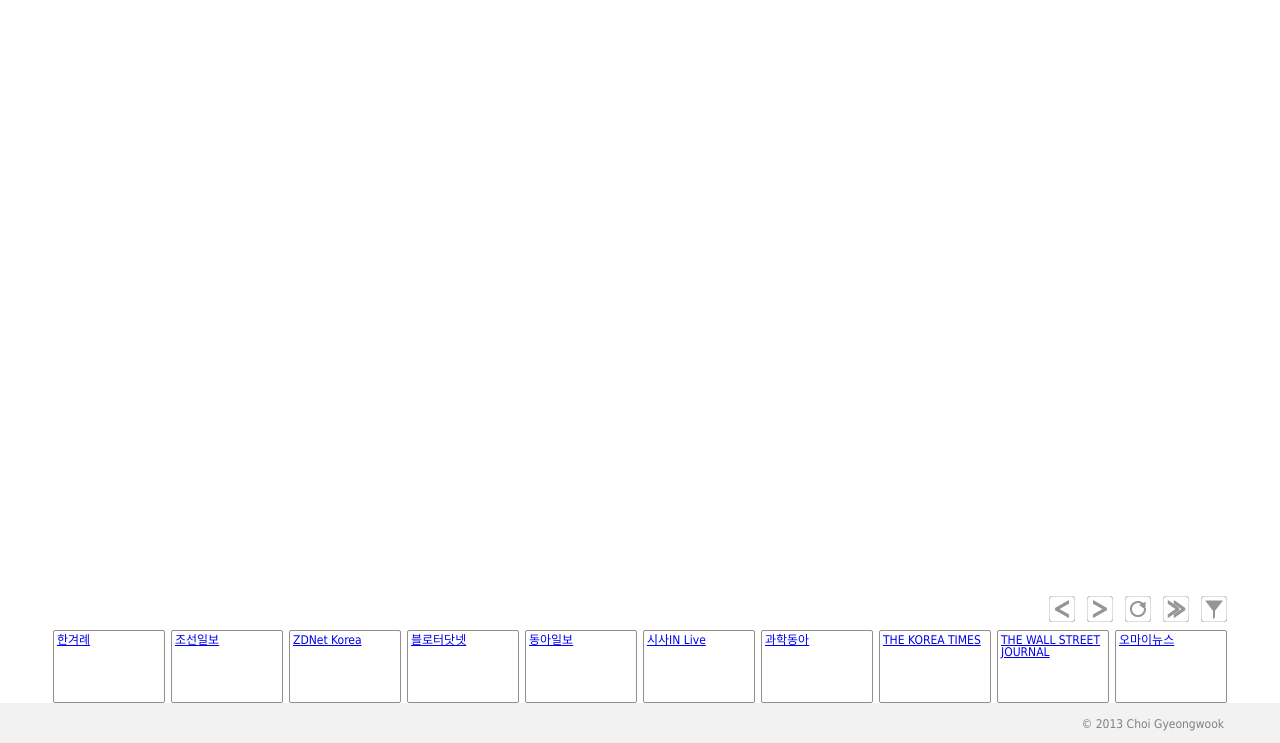
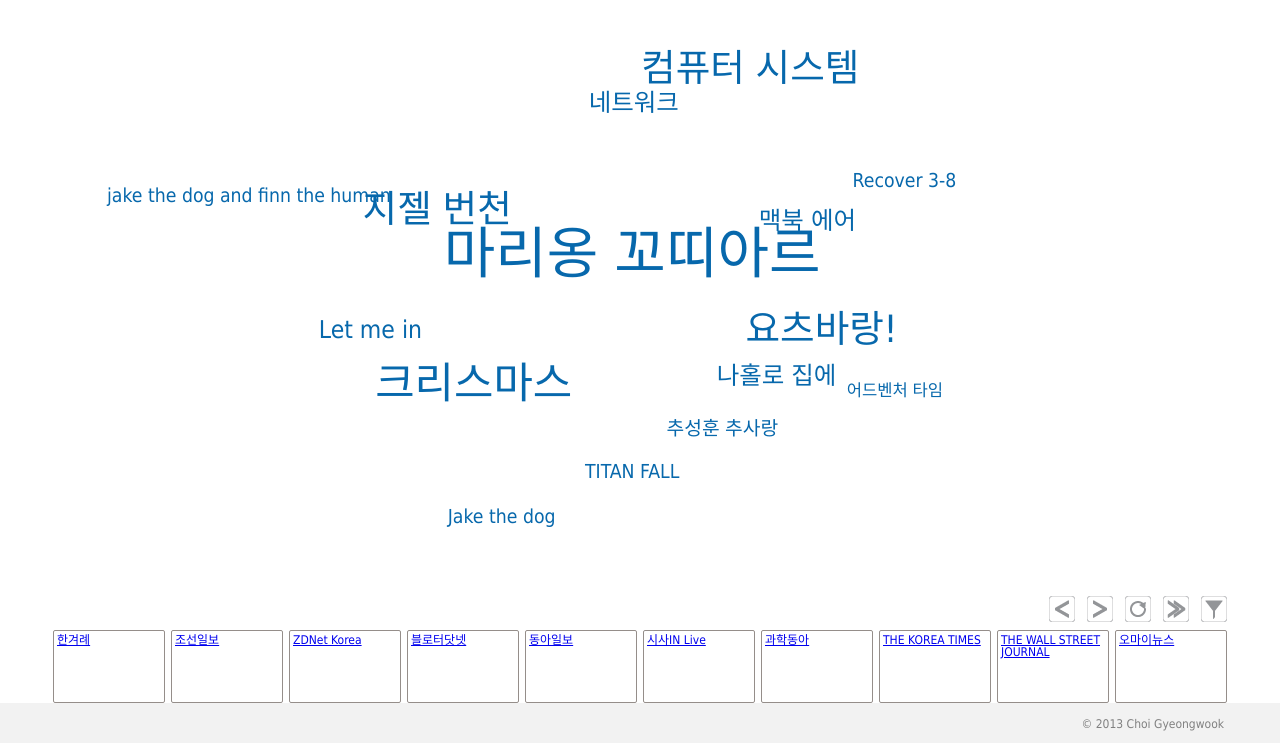
Before and after one commit to wooq17/NewsCloud, a plain HTML site: page index.html in a window 1280 px wide. Shown: the part 72-815 px from the top of the page. Drawn offline with Linux system fonts and the light colour scheme.

Commit message:
tag arranged

```diff
--- a/index.html
+++ b/index.html
@@ -196,30 +196,38 @@
 	    var canvasWidth = 1180;
 	    var canvasHeight = 580;
 
+	    var minTextSize = 14;
+
 	    //조심해!
 	    //나중에 업데이트된 키워드 중에서 이미 리스트에 있다면 그 자리에 업데이트 된 빈도수를 바꿔줘야 계속 같은 위치 유지
 	    //그러니까 딕셔너리 타입으로 가야 될 수도 있겠네...
 	    //태그 클라우드에 표시될 단어들의 내용과 빈도수를 담아두는 변수
+	    //json data는 빈도순으로 정렬되어 있는 상태(가장 많이 나오는 키워드가 나중에 나오게)
 	    var tagWords = [];
 
-	    function createTag(idx, keyword, frequency, tagList){
+	    function createTag(idx, keyword, frequency, maxFrequency, tagList){
+	    	console.log(idx);
+
 	    	var obj = new Object();
 	    	obj.idx = idx;
 	    	obj.keyword = keyword;
 	    	obj.frequency = frequency;
-	    	obj.diameter = keyword.length * 14; //빈도에 따라서 한 글자의 크기가 달라지므로 나중에 frequency와 상수 곱해줄 것
+	    	obj.otherTags = tagList;
+	    	obj.textSize = minTextSize + (frequency * minTextSize * 3 / maxFrequency);
+	    	obj.radius = obj.textSize * keyword.length / 3;
+
 	    	//가운데 몰려서 생성되게 설정
-	    	obj.xPos = Math.floor(Math.random() * canvasWidth / 2) + canvasWidth / 4;
-	    	obj.yPos = Math.floor(Math.random() * canvasHeight / 2) + canvasHeight / 4;
+	    	obj.xPos = (canvasWidth / 2) + ( (Math.random() > 0.5) ? 1 : -1) * Math.floor(Math.random() * (maxFrequency - frequency) * 5);
+	    	obj.yPos = (canvasHeight / 2) + ( (Math.random() > 0.5) ? 1 : -1) * Math.floor(Math.random() * (maxFrequency - frequency) * 2);
 
 	    	//아래 움직임에 관련된 상수들 나중에 따로 변수에 담아둘 것
-	    	obj.xVelocity = Math.floor(Math.random() * 1);
-	    	obj.yVelocity = Math.floor(Math.random() * 1);
-	    	obj.xAcceleration = Math.floor(Math.random() * 1);
-	    	obj.yAcceleration = Math.floor(Math.random() * 1);
+	    	obj.xVelocity = 0 //Math.floor(Math.random() * 1);
+	    	obj.yVelocity = 0 //Math.floor(Math.random() * 1);
+	    	obj.xAcceleration = 0 //Math.floor(Math.random() * 1);
+	    	obj.yAcceleration = 0 //Math.floor(Math.random() * 1);
 
 	    	obj.color = "rgb(7, 104, 172)"; //일단 하드 코딩 : 나중에 테이블 만들어 두고 랜덤하게 또는 빈도에 따라서 색 지정할 것
-	    	obj.otherTags = tagList;
+
 
 	    	// 태그들이 매 프레임마다 하는 일은
 	    	// 일단 다른 태그들과 겹치는지 체크해서 겹치면 서로 반대방향으로 속도 증가 시킴(거리에 비례해서)
@@ -234,18 +242,22 @@
 			    	var dy = this.otherTags[i].yPos - this.yPos;
 			    	var distance = Math.sqrt( (dx * dx) + (dy * dy) );
 
-			    	var weight = this.diameter + this.otherTags[i].diameter - distance;
+			    	var radiusSum = this.radius + this.otherTags[i].radius;
 
-			    	if (weight > 0){
+			    	var weight = (radiusSum - distance) / radiusSum;
+
+			    	if (weight > 0.05){ //너무 작은 이동 - 미세한 떨림 보정을 위해 0.05과 비교
 			    		//값이 너무 크면 dx, dy를 0 ~ 1 사이의 값으로 변경할 것
 			    		xWeight = weight * dx * 0.01;
 			    		yWeight = weight * dy * 0.01;
 
-			    		this.xVelocity -= xWeight;
-			    		this.yVelocity -= yWeight;
+			    		//var textSizeSum = otherTags[i].textSize + this.textSize;
 
-			    		this.otherTags[i].xVelocity += xWeight;
-			    		this.otherTags[i].yVelocity += yWeight;
+			    		this.xPos -= xWeight; // * (this.textSize / textSizeSum);
+			    		this.yPos -= yWeight; // * (this.textSize / textSizeSum);
+
+			    		this.otherTags[i].xPos += xWeight * 0.1; // * (otherTags[i].textSize / textSizeSum);
+			    		this.otherTags[i].yPos += yWeight * 0.1; // * (otherTags[i].textSize / textSizeSum);
 			    	}
 		    	}
 
@@ -259,28 +271,28 @@
 	    		//현재 속도의 반대 방향으로 가속도를 주자!
 
 	    		//속도 업데이트
-	    		this.xVelocity += this.xAcceleration;
-	    		this.yVelocity += this.yAcceleration;
+	    		//this.xVelocity += this.xAcceleration;
+	    		//this.yVelocity += this.yAcceleration;
 
 	    		//위치 이동
-	    		this.xPos += this.xVelocity;
-	    		this.yPos += this.yVelocity;
+	    		//this.xPos += this.xVelocity;
+	    		//this.yPos += this.yVelocity;
 
 	    		//화면 밖으로 나가는 경우 반대 방향으로 튕겨준다.
-	    		if (xPos < 0 + this.diameter / 2){
-	    			xPos = this.diameter;
-	    			xVeolocity *= -1;
-	    		} else if (xPos > canvasWidth - this.diameter / 2){
-	    			xPos = canvasWidth - this.diameter;
-	    			xVelocity *= -1;
+	    		if (this.xPos < (this.radius / 1) ){
+	    			this.xPos = this.radius / 1;
+	    			//xVeolocity *= -1;
+	    		} else if (this.xPos > (canvasWidth - (this.radius / 1) ) ){
+	    			this.xPos = canvasWidth - (this.radius / 1);
+	    			//xVelocity *= -1;
 	    		}
 
-	    		if (yPos < 0 + this.diameter / 2){
-	    			yPos = this.diameter;
-	    			yVelocity *= -1;
-	    		} else if (yPos > canvasHeight - this.diameter / 2){
-	    			yPos = canvasHeight - this.diameter;
-	    			yVelocity *= -1;
+	    		if (this.yPos < (this.radius / 2) ){
+	    			this.yPos = this.radius / 2;
+	    			//yVelocity *= -1;
+	    		} else if (this.yPos > (canvasHeight - this.radius / 2) ){
+	    			this.yPos = canvasHeight - (this.radius / 2);
+	    			//yVelocity *= -1;
 	    		}
 
 	    		//console.log("move end");
@@ -312,7 +324,7 @@
 		    	}
 
 		    	//새로 받아온 데이터를 기반으로 태그 오브젝트 생성
-				tagWords[i] = createTag(i, receivedTagWords[i][0], receivedTagWords[i][1], tagWords);
+				tagWords[i] = createTag(i, receivedTagWords[i][0], receivedTagWords[i][1], receivedTagWords[0][1], tagWords);
 		    }
 
 		    //맨처음에 한 번 태그 정보를 업데이트한 뒤에는 setInterval()로 주기적으로 업데이트
@@ -322,15 +334,15 @@
 
 	    //인자를 받아서 그리면 재귀가 안 끝난다. 오버헤드가 낮은 방법으로 함수 안에서 context에 접근할 수 있도록 할 것
 	    var drawTags = function(){
-		    console.log("draw");
+		    //console.log("draw");
 
 			//조심해! - 하드코딩
 			//context =
 			context.clearRect ( 0, 0, 1180, 580);
 
 			for (var i = 0, count = tagWords.length; i < count; ++i){
-				context.font = "18px Tahoma"; //나중에 obj에서 정보 가져와서 넣을 것
-				context.texAlign = "center";
+				context.font = tagWords[i].textSize + "px Tahoma"; //"18px Tahoma"; //나중에 obj에서 정보 가져와서 넣을 것
+				context.textAlign = "center";
 				context.textBaseLine = "middle";
 
 				context.fillStyle = tagWords[i].color;
@@ -341,11 +353,9 @@
 				context.fillText(tagWords[i].keyword, tagWords[i].xPos, tagWords[i].yPos);
 			}
 
-			console.log("for out!");
+			setTimeout(drawTags, 10);
 
-			setTimeout(drawTags, 20);
-
-			console.log("draw end");
+			//console.log("draw end");
 	    }
 
 	    // canavas 설정
--- a/sampleTags.json
+++ b/sampleTags.json
@@ -1,10 +1,17 @@
 [
-	["Weight1", 1],
-	["Weight2", 2],
-	["Weight3", 3],
-	["Weight4", 4],
-	["Weight5", 5],
-	["Weight6", 6],
-	["Weight7", 7],
-	["Weight8", 8]
+	["마리옹 꼬띠아르", 16],
+	["크리스마스", 11],
+	["요츠바랑!", 9],
+	["지젤 번천", 9],
+	["컴퓨터 시스템", 9],
+	["네트워크", 4],
+	["맥북 에어", 4],
+	["Let me in", 4],
+	["나홀로 집에", 4],
+	["TITAN FALL", 2],
+	["jake the dog and finn the human", 2],
+	["Recover 3-8", 2],
+	["Jake the dog", 2],
+	["추성훈 추사랑", 2],
+	["어드벤처 타임", 1]
 ]
```
